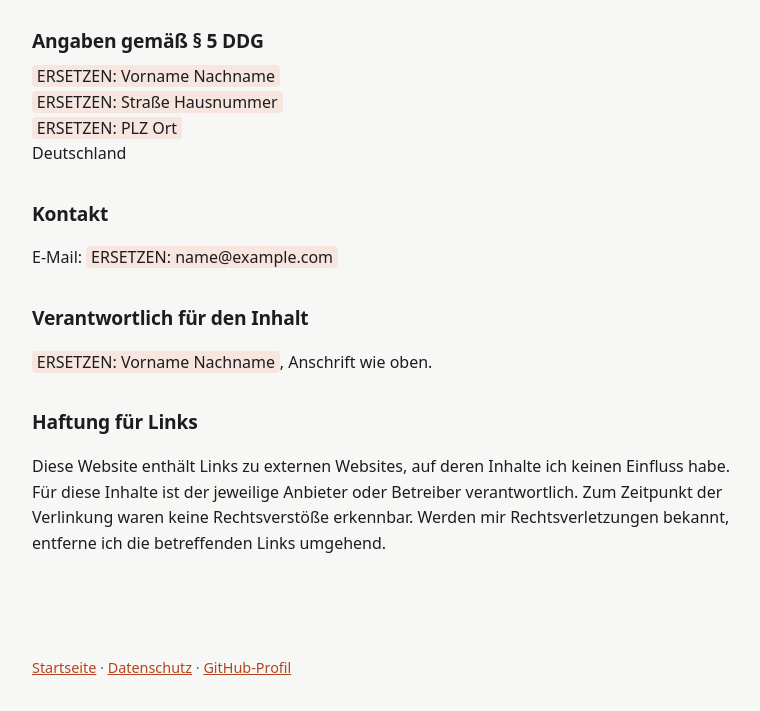
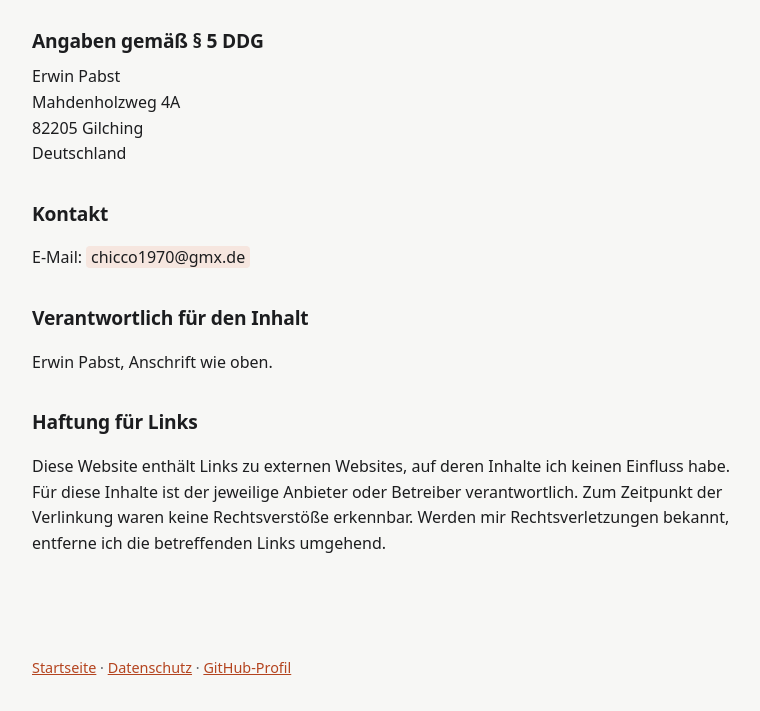
Before and after one commit to Chicco70/chicco70.github.io, a plain HTML site: page impressum.html in a window 1280 px wide. Shown: the part 147-858 px from the top of the page, without its empty margins (134-894 px from the left). Drawn offline with Linux system fonts and the light colour scheme.

Commit message:
Replace placeholder information with actual details

```diff
--- a/impressum.html
+++ b/impressum.html
@@ -24,17 +24,17 @@
 
     <h2>Angaben gemäß § 5 DDG</h2>
     <address>
-      <span class="todo">ERSETZEN: Vorname Nachname</span><br>
-      <span class="todo">ERSETZEN: Straße Hausnummer</span><br>
-      <span class="todo">ERSETZEN: PLZ Ort</span><br>
+      <span>Erwin Pabst</span><br>
+      <span>Mahdenholzweg 4A</span><br>
+      <span>82205 Gilching </span><br>
       Deutschland
     </address>
 
     <h2>Kontakt</h2>
-    <p>E-Mail: <span class="todo">ERSETZEN: name@example.com</span></p>
+    <p>E-Mail: <span class="todo">chicco1970@gmx.de</span></p>
 
     <h2>Verantwortlich für den Inhalt</h2>
-    <p><span class="todo">ERSETZEN: Vorname Nachname</span>, Anschrift wie oben.</p>
+    <p><span>Erwin Pabst</span>, Anschrift wie oben.</p>
 
     <h2>Haftung für Links</h2>
     <p>Diese Website enthält Links zu externen Websites, auf deren Inhalte ich keinen Einfluss habe.
```
